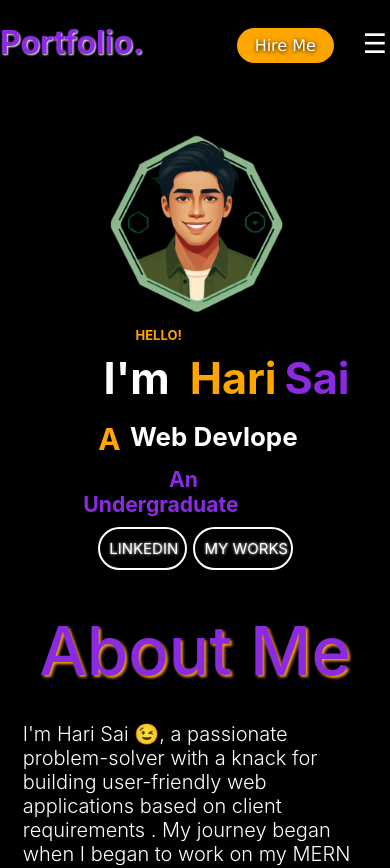
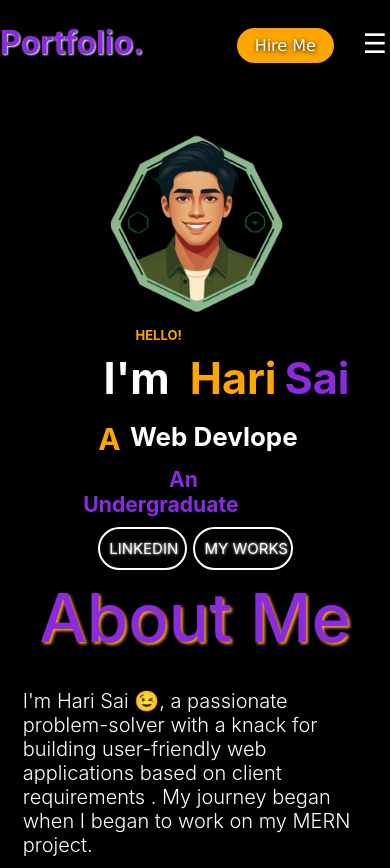
Before and after one commit to harisaigithub/My_portfolio, a React (Create React App) app: page / in a window 390 px wide. Shown: the top 868 px of the page. Built offline with nearby package versions, Linux system fonts and the light colour scheme.

Commit message:
updated on responsive for me

```diff
--- a/src/components/AboutMe/Me.css
+++ b/src/components/AboutMe/Me.css
@@ -153,4 +153,5 @@
     height:50%;
     margin:3%;
     }
+
 }
--- a/src/components/HOOME/Home.css
+++ b/src/components/HOOME/Home.css
@@ -290,4 +290,7 @@ background: orange;
   align-items: center;
   text-indent:2%;
  }
+ .hmain{
+  height:12px;
+ }
 }
```
